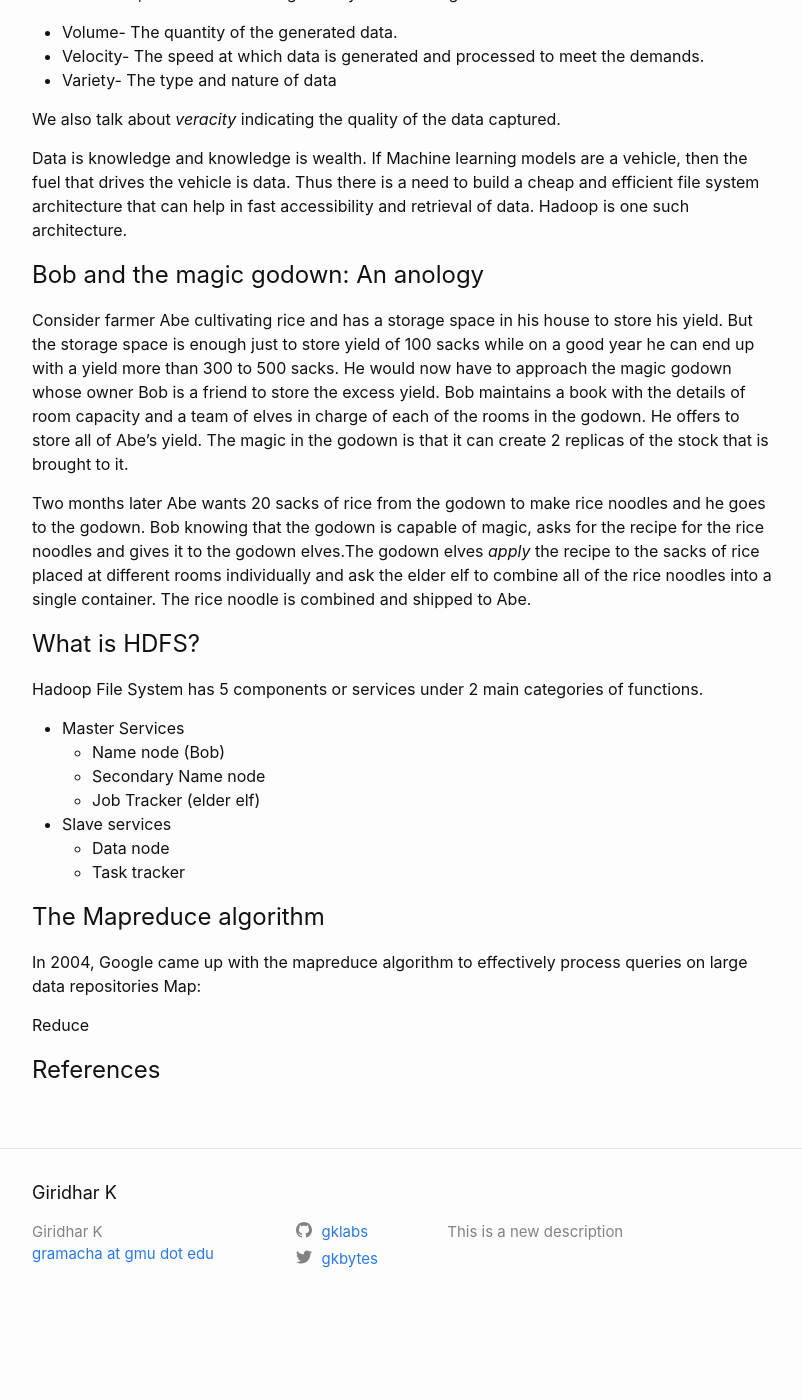
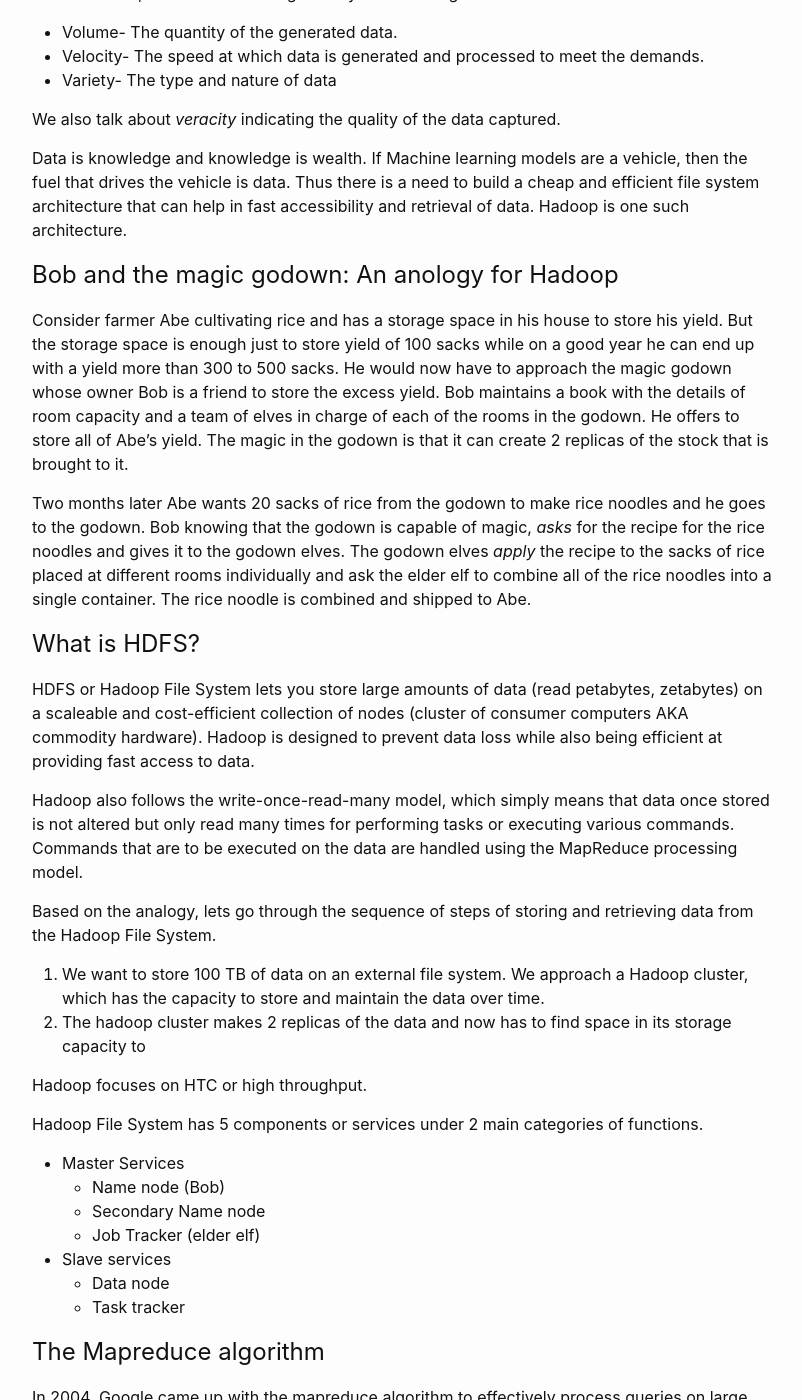
Before and after one commit to gklabs/gklabs.github.io, a Jekyll site: the page built from _posts/2020-05-25-gentle-intro-hadoop.markdown, in a window 1280 px wide and 1400 px high, scrolled down 864 px. Shown: the whole window, without its empty margins (238-1040 px from the left). Built offline with Jekyll 4.4.1, drawn with Linux system fonts in a browser that asks for light colours; before the commit the page ends 2195 px from its top, so only the background shows below that; some of the changed text lies outside the part shown.

Commit message:
hadoop article updated

```diff
--- a/_posts/2020-05-25-gentle-intro-hadoop.markdown
+++ b/_posts/2020-05-25-gentle-intro-hadoop.markdown
@@ -14,8 +14,8 @@ Why do we care about Big Data ?
 ==========================
 
 Consider the following facts:
-* Humans generate a lot of data.
-* 95% of the new data was generated between
+* Humans and human created systems generate a lot of data.
+* 95% of the new data was generated between 2010- 2016
 
 ![Information growth](/assets/Hilbert_InfoGrowth.png){:class="img-responsive"}
 
@@ -31,17 +31,27 @@ We also talk about _veracity_ indicating the quality of the data captured.
 
 Data is knowledge and knowledge is wealth. If Machine learning models are a vehicle, then the fuel that drives the vehicle is data. Thus there is a need to build a cheap and efficient file system architecture that can help in fast accessibility and retrieval of data. Hadoop is one such architecture.
 
-Bob and the magic godown: An anology
+Bob and the magic godown: An anology for Hadoop
 =================
 Consider farmer Abe cultivating rice and has a storage space in his house to store his yield. But the storage space is enough just to store yield of 100 sacks while on a good year he can end up with a yield more than 300 to 500 sacks. He would now have to approach the magic godown whose owner Bob is a friend to store the excess yield. Bob maintains a book with the details of room capacity and a team of elves in charge of each of the rooms in the godown. He offers to store all of Abe's yield. The magic in the godown is that it can create 2 replicas of the stock that is brought to it.
 
-Two months later Abe wants 20 sacks of rice from the godown to make rice noodles and he goes to the godown. Bob knowing that the godown is capable of magic, asks for the recipe for the rice noodles and gives it to the godown elves.The godown elves *apply* the recipe to the sacks of rice placed at different rooms individually and ask the elder elf to combine all of the rice noodles into a single container. The rice noodle is combined and shipped to Abe.
+Two months later Abe wants 20 sacks of rice from the godown to make rice noodles and he goes to the godown. Bob knowing that the godown is capable of magic, *asks* for the recipe for the rice noodles and gives it to the godown elves. The godown elves *apply* the recipe to the sacks of rice placed at different rooms individually and ask the elder elf to combine all of the rice noodles into a single container. The rice noodle is combined and shipped to Abe.
 
 
 
 What is HDFS?
 ==================
 
+HDFS or Hadoop File System lets you store large amounts of data (read petabytes, zetabytes) on a scaleable and cost-efficient collection of nodes (cluster of consumer computers AKA commodity hardware). Hadoop is designed to prevent data loss while also being efficient at providing fast access to data.
+
+Hadoop also follows the write-once-read-many model, which simply means that data once stored is not altered but only read many times for performing tasks or executing various commands. Commands that are to be executed on the data are handled using the MapReduce processing model.
+
+Based on the analogy, lets go through the sequence of steps of storing and retrieving data from the Hadoop File System.
+
+1. We want to store 100 TB of data on an external file system. We approach a Hadoop cluster, which has the capacity to store and maintain the data over time.
+1. The hadoop cluster makes 2 replicas of the data and now has to find space in its storage capacity to
+
+Hadoop focuses on HTC or high throughput.
 
 Hadoop File System has 5 components or services under 2 main categories of functions.
 * Master Services
@@ -63,7 +73,9 @@ Map:
 
 
 
-Reduce
+Reduce:
 
 References
 ============
+https://en.wikipedia.org/wiki/MapReduce
+https://www.ibm.com/developerworks/library/wa-introhdfs/index.html
```
Also changed, not shown: 1 other file.
